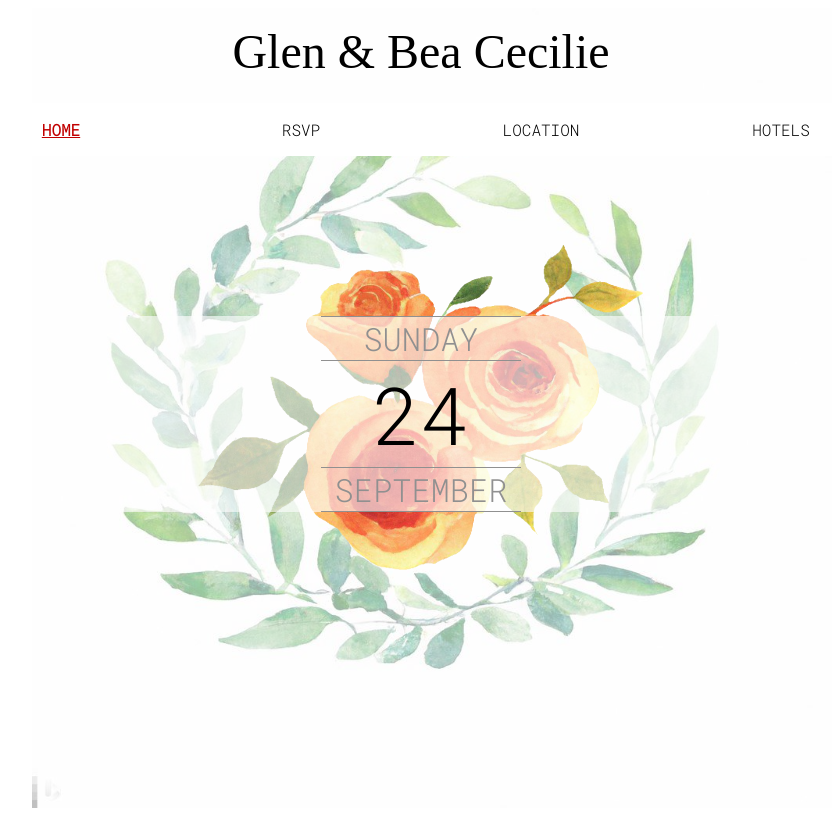
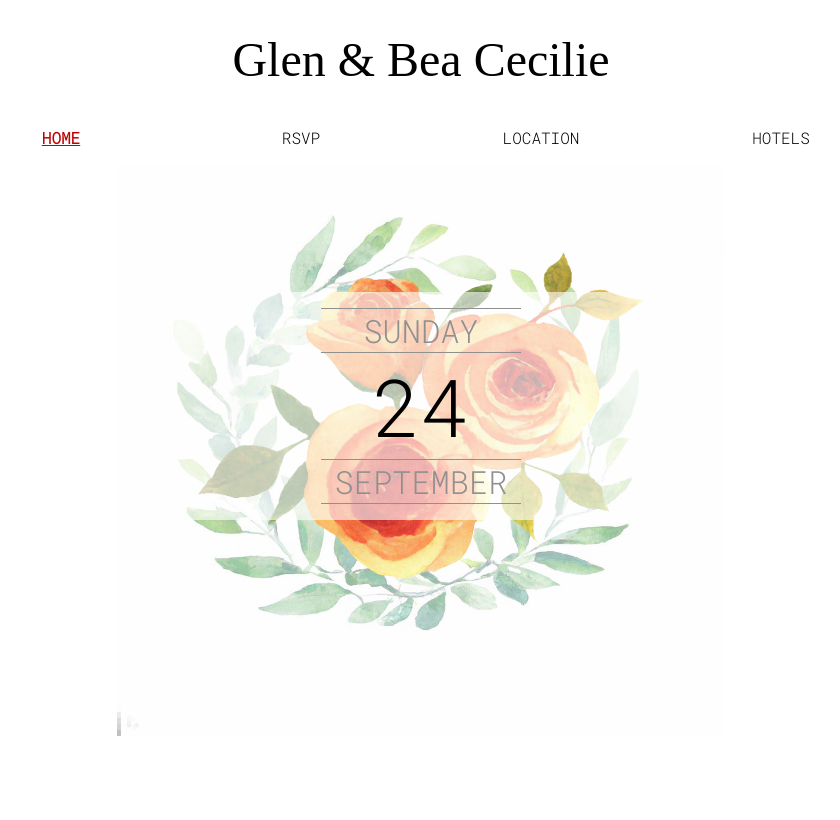
Before and after one commit to GlenBruceMorrison/WW, a plain HTML site: page index.html in a window 1280 px wide. Shown: the whole page, without its empty margins (219-1059 px from the left). Drawn offline with Linux system fonts and the light colour scheme; a web font is replaced by a local one.

Commit message:
screen fixes

```diff
--- a/index.html
+++ b/index.html
@@ -5,11 +5,11 @@
     <meta charset="utf-8">
     <meta name="viewport" content="width=device-width, initial-scale=1">
     <title>Glen & Bea Wedding</title>
-
+    <meta name="viewport" content="initial-scale=1.0, width=device-width">
     <link rel="stylesheet" href="style.css">
 </head>
 
-<body style="overflow-x: hidden;">
+<body>
     <section>
         <h2 style="font-family: 'Playfair Display', serif;" class="text-center f4">Glen & Bea Cecilie</h2>
     </section>
@@ -32,7 +32,7 @@
                 <img src="assets/1.png" class="fade-in-slow"/>
             </div>
             <div class="img-wreath">
-                <img width=800 src="assets/plants.jpg" class="fade-in-fast"/>
+                <img src="assets/plants.jpg" class="fade-in-fast"/>
             </div>
         </div>
     </section>
--- a/script.js
+++ b/script.js
@@ -7,13 +7,6 @@ function createScrollLink(linkName, targetName) {
     }));
 }
 
-createScrollLink("scroll-next", "location")
-
-createScrollLink("scroll-main", "main")
-createScrollLink("scroll-location", "location")
-createScrollLink("scroll-directions", "directions")
-createScrollLink("scroll-hotels", "hotels")
-
 const sections = [
     "home",
     "rsvp",
--- a/style.css
+++ b/style.css
@@ -1,4 +1,8 @@
 @import url('https://fonts.googleapis.com/css2?family=Bad+Script&family=Cutive+Mono&family=Playfair+Display:ital,wght@1,500&family=Quintessential&family=Roboto+Mono:wght@300&display=swap');
+
+html, body {
+    overflow-x:hidden
+}
 
 body {
     font-family: 'Roboto Mono', monospace;
@@ -32,6 +36,10 @@ section {
     margin: 0 auto;
 }
 
+#section-home {
+    margin-top: -5em;
+}
+
 .nav > div {
     flex: 1 1 0px;
     cursor: pointer;
@@ -56,31 +64,45 @@ section {
     text-align: center;
     background-color: #ffffff9e;
     flex-direction: column;
-    margin-top: 10em;
+    margin-top: 20vh;
+    padding: 1em;
+    width: 100%
 }
 
 .img-roses {
-    margin: 0 auto;
     width: 479px;
     margin-top: -22em;
     z-index:-1;
-    position:relative;
+    position: relative;
 }
 
 .img-wreath {
-    margin: 0 auto;
-    width: 773px;
-    margin-top: -41em;
     z-index: -3;
     position: relative;
     opacity: 0.4;
-    margin-left: 91px
+
+    width: 400px;
+    margin-top: -34em;
+    width: 38em;
+}
+
+.img-wreath > img {
+    width: 100%;
+}
+
+.wreath-container {
+    display: flex;
+    flex-direction: column;
+    align-content: center;
+    justify-content: center;
+    align-items: center;
+    width: 100%
 }
 
 @media (min-width: 1440px) {
     .date-container {
         flex-direction: row;
-        margin-top: 20em;
+        padding: 0em;
     }
 
     .nav {
@@ -94,8 +116,6 @@ section {
     }
 
     .img-wreath {
-        margin-top: -40em;
-        margin-left: 91px
     }
 }
 
```
